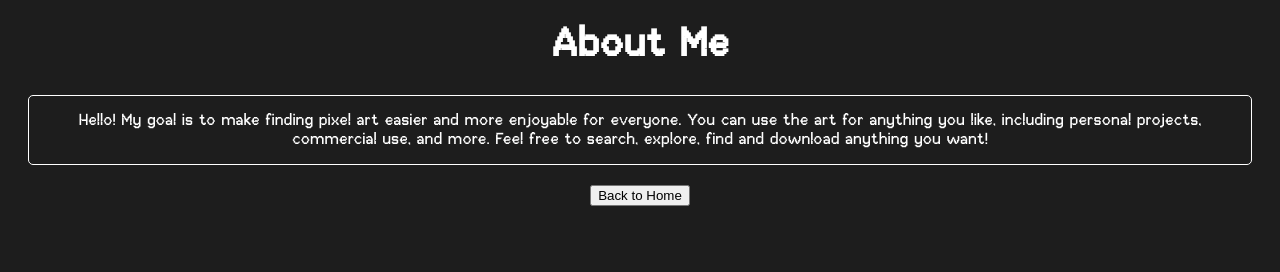
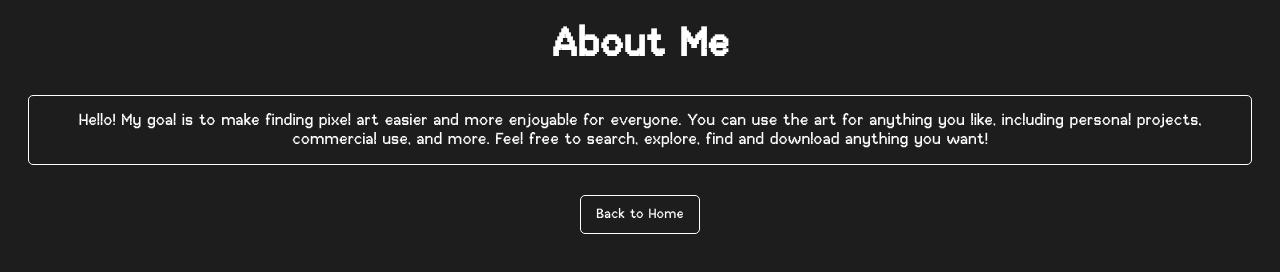
Before and after one commit to PixoART/PixoART, a plain HTML site: page about_me.html in a window 1280 px wide. Drawn offline with Linux system fonts and the light colour scheme.

Commit message:
Refactor style.css with animation and hover effects

```diff
--- a/style.css
+++ b/style.css
@@ -10,6 +10,14 @@ body {
     font-family: 'Pixel';
     text-align: center;
     background-color: rgb(29, 29, 29);
+    opacity: 0;
+    animation: fadeIn 3s ease forwards;
+}
+
+@keyframes fadeIn {
+    to {
+        opacity: 1;
+    }
 }
 
 #title {
@@ -44,10 +52,14 @@ body {
     width: 300px;
 }
 
+#search_bar:hover {
+    border: 1px solid rgb(155, 155, 155);
+}
+
 #search_button {
     font-family: 'Pixel';
     border-radius: 5px;
-    border: 1px solid white;
+    border: 1px solid rgb(255, 255, 255);
     background-color: rgb(29, 29, 29);
     color: white;
     padding: 10px 15px;
@@ -115,6 +127,8 @@ body {
     color: white;
     border-radius: 5px;
     border: 1px solid white;
+    padding: 15px;
+    margin-top: 20px;
 }
 
 #about_me_button {
@@ -148,3 +162,18 @@ body {
     border-radius: 5px;
     padding: 15px;
 }
+
+#back_button {
+    font-family: 'Pixel';
+    border-radius: 5px;
+    border: 1px solid white;
+    background-color: rgb(29, 29, 29);
+    color: white;
+    padding: 10px 15px;
+    cursor: pointer;
+    margin-top: 10px;
+}
+
+#back_button:hover {
+    background-color: rgb(49, 49, 49);
+}
```
